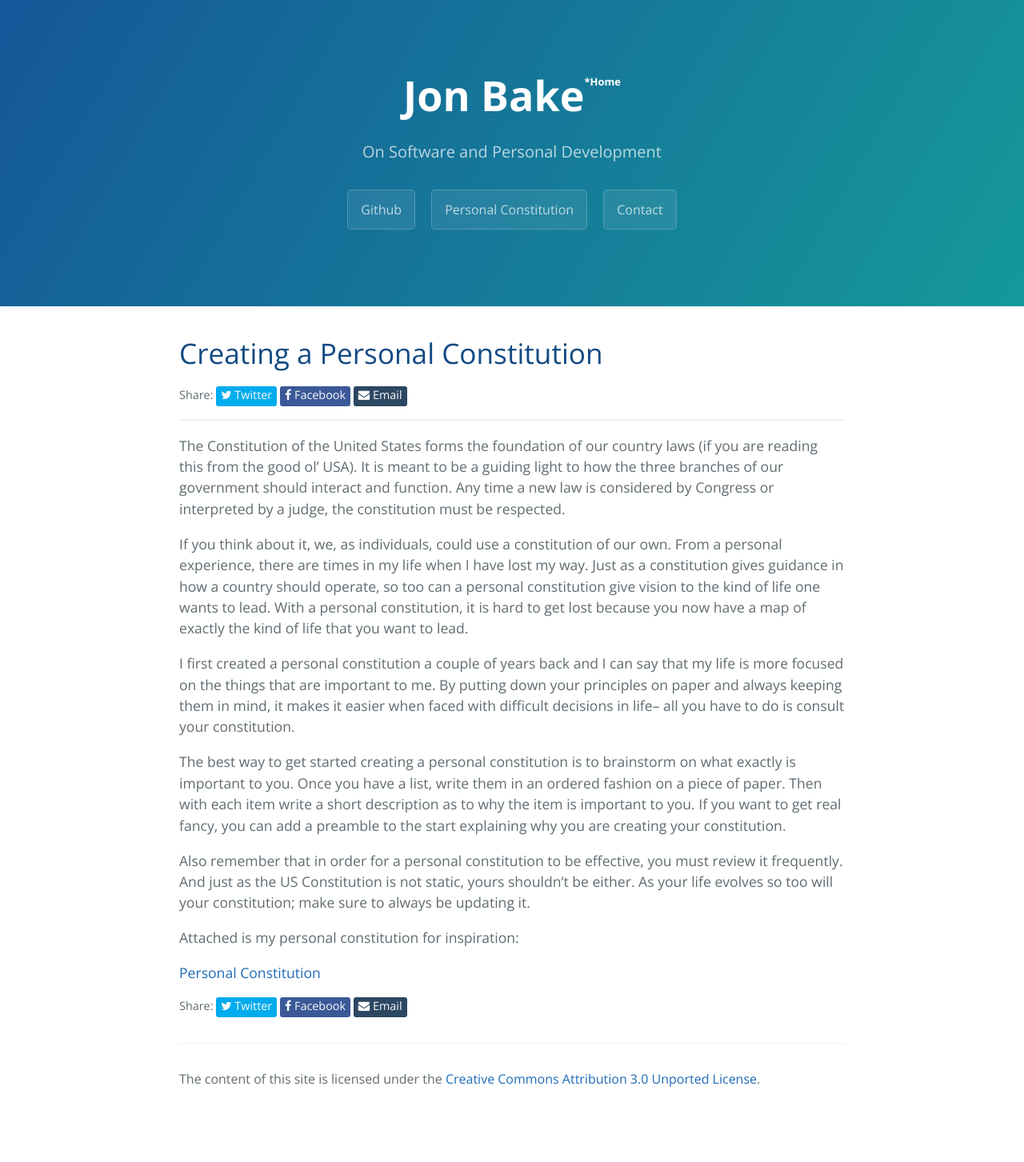
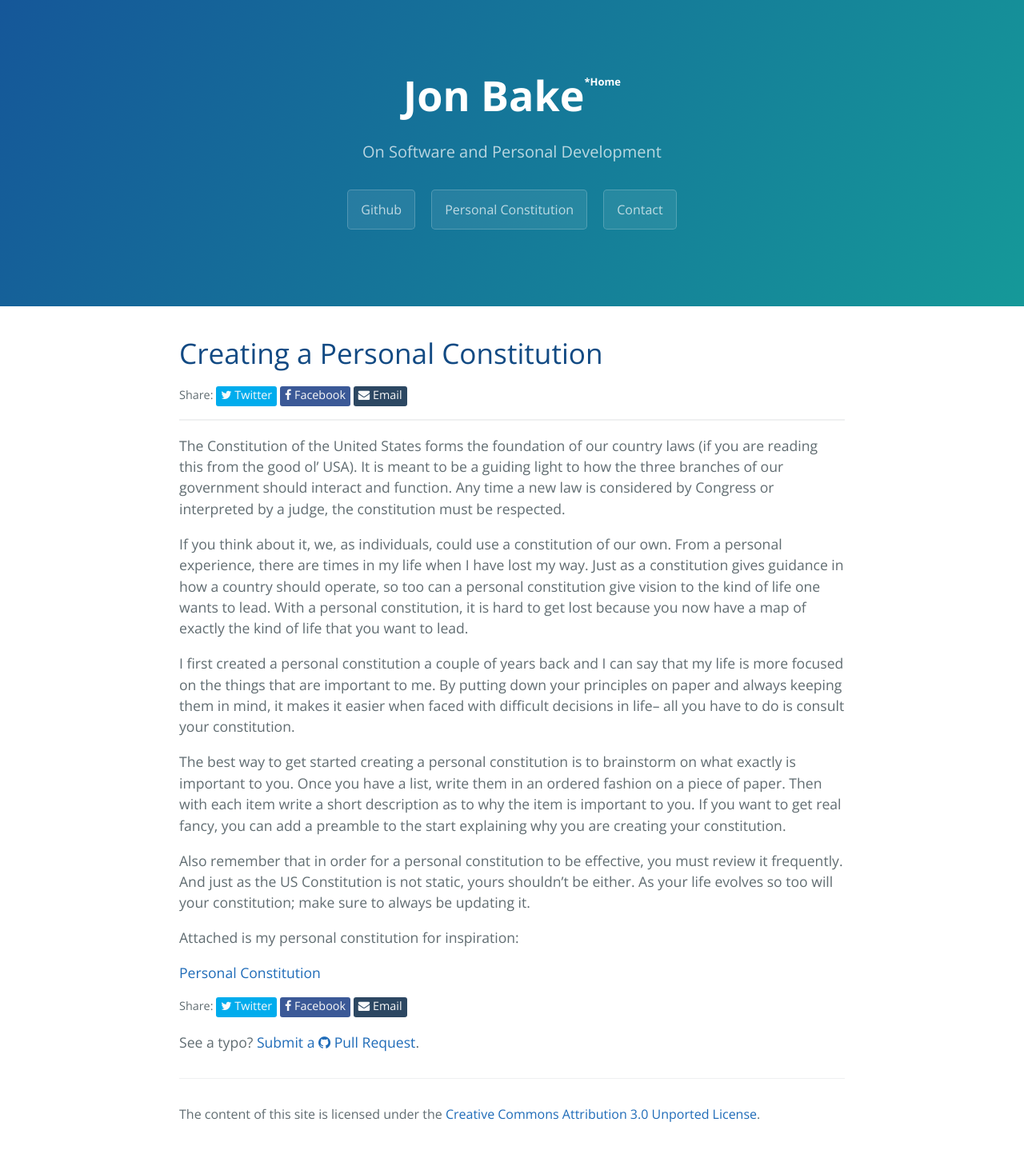
Before and after one commit to jonmbake/jonbake.com, a Jekyll site: the page built from blog/_posts/2013-08-31-personal-constitution.md, in a window 1280 px wide. Shown: the whole page at 80% size. Built offline with Jekyll 4.4.1, drawn with Linux system fonts in a browser that asks for light colours; before the commit the page ends 1409 px from its top, so only the background shows below that.

Commit message:
Add ability to submit a PR from Posts

```diff
--- a/_includes/social-share.html
+++ b/_includes/social-share.html
@@ -1,8 +1,6 @@
-{% if page.is_post %}
 <div class="social-share">
   Share:
   <a class="social-btn twitter-share" href="https://twitter.com/intent/tweet?text={{ page.title | url_encode }}&url={{ site.url | url_encode }}{{ page.url | url_encode }}" rel="nofollow" target="_blank" title="Share on Twitter"><i class="fa fa-twitter" aria-hidden="true"></i> Twitter</a>
   <a class="social-btn fb-share" href="https://facebook.com/sharer.php?u={{ site.url | url_encode }}{{ page.url | url_encode }}" rel="nofollow" target="_blank" title="Share on Facebook"><i class="fa fa-facebook" aria-hidden="true"></i> Facebook</a>
   <a class="social-btn email-share" href="mailto:?subject=Blog post to check out&amp;body={{ site.url | url_encode }}{{ page.url | url_encode }}" title="Share via Email"><i class="fa fa-envelope" aria-hidden="true"></i> Email</a>
 </div>
-{% endif %}
--- a/_layouts/default.html
+++ b/_layouts/default.html
@@ -32,7 +32,10 @@
         <hr/>
       {% endif %}
       {{ content }}
-      {% include social-share.html %}
+      {% if page.is_post %}
+        {% include social-share.html %}
+        <p>See a typo? <a target="_blank" href="{{ site.github.repository_name | append: '/edit/master/' }}{{ page.path }}">Submit a <i class="fa fa-github" aria-hidden="true"></i>  Pull Request</a>.</p>
+      {% endif %}
       <footer class="site-footer">
         <p>
           The content of this site is licensed under the <a href="https://creativecommons.org/licenses/by/3.0/">
```
